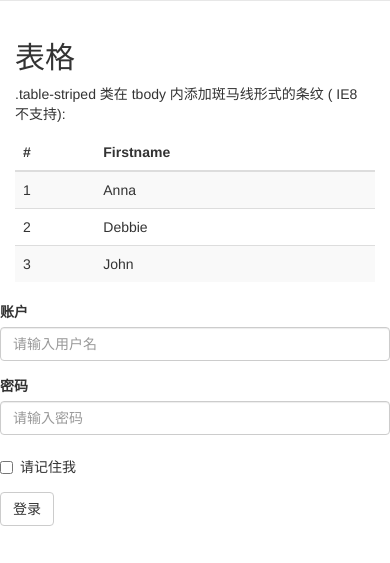
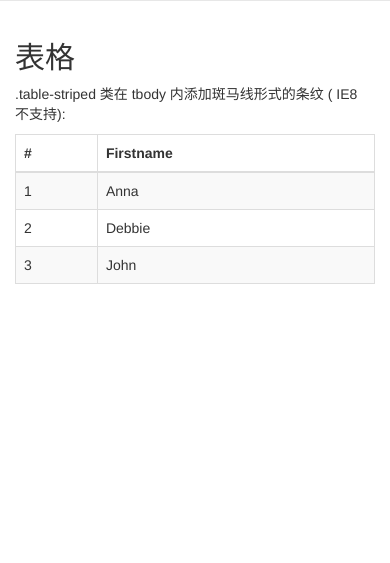
Before and after one commit to chenxinsi/AlibabaSite, a Django app: page / in a window 390 px wide. Shown: the part 281-844 px from the top of the page. Run offline with Django 3.2, Linux system fonts and the light colour scheme; some libraries are stand-ins or nearby versions.

Commit message:
improve login

```diff
--- a/blog/templates/index.html
+++ b/blog/templates/index.html
@@ -37,10 +37,24 @@
         </ul>
     </div>
     <div class="nav navbar-right">
+        {% if name is None %}
         <ul class="nav navbar-nav">
-            <li><a href="#">登录</a></li>
-            <li><a href="#">注册</a></li>
+            <li><a href="/toLogin/">登录</a></li>
+            <li><a href="register.html">注册</a></li>
         </ul>
+        {% else %}
+        <ul class="nav navbar-nav">
+            <li class="dropdown">
+                <a href="#" class="dropdown-toggle" data-toggle="dropdown">{{ name }}<b class="caret"></b></a>
+                <ul class="dropdown-menu">
+                    <li><a href="#">个人主页</a></li>
+                    <li><a href="#">修改密码</a></li>
+                    <li><a href="#">注销</a></li>
+                </ul>
+            </li>
+        </ul>
+        {% endif %}
+
     </div>
     </div>
 </nav>
@@ -48,7 +62,7 @@
 <div class="container">
 	<h2>表格</h2>
 	<p> .table-striped 类在 tbody 内添加斑马线形式的条纹 ( IE8 不支持):</p>
-	<table class="table table-striped">
+	<table class="table table-striped table-bordered">
 		<thead>
 			<tr>
 				<th>#</th>
@@ -72,33 +86,6 @@
 	</table>
 </div>
 
-<form action="/login/" method="get" class="form-horizontal" role="form">
-  <div class="form-group">
-    <label for="firstname" class="col-sm-2 control-label">账户</label>
-    <div class="col-sm-10">
-      <input type="text" class="form-control" name="username" id="username" placeholder="请输入用户名">
-    </div>
-  </div>
-  <div class="form-group">
-    <label for="lastname" class="col-sm-2 control-label">密码</label>
-    <div class="col-sm-10">
-      <input type="text" class="form-control" name="password" id="password" placeholder="请输入密码">
-    </div>
-  </div>
-  <div class="form-group">
-    <div class="col-sm-offset-2 col-sm-10">
-      <div class="checkbox">
-        <label>
-          <input type="checkbox">请记住我
-        </label>
-      </div>
-    </div>
-  </div>
-  <div class="form-group">
-    <div class="col-sm-offset-2 col-sm-10">
-      <button type="submit" class="btn btn-default">登录</button>
-    </div>
-  </div>
-</form>
+
 </body>
 </html>
--- a/blog/views.py
+++ b/blog/views.py
@@ -6,7 +6,7 @@ from django.http import HttpResponse
 
 
 def index(request):
-  return render(request, 'index.html');
+  return render(request, 'index.html',{'name':None})
 
 
 def login(request):
@@ -16,9 +16,11 @@ def login(request):
     print(Users.objects.get(name=username))
     if str(Users.objects.get(name=username))== passwd:
 #    passwd = request.GET['blog_passwd',None]
-      return render(request, 'login.html', {'name': username})
+      return render(request, 'index.html', {'name': username})
     else:
       return render(request, 'error.html')
 
+def toLogin(request):
+    return render(request, 'login.html')
 
 # Create your views here.
--- a/zqxt_admin/urls.py
+++ b/zqxt_admin/urls.py
@@ -20,6 +20,7 @@ from django.conf import settings
 from django.conf.urls.static import static
 urlpatterns = [
     url(r'^$', views.index),
+    url(r'toLogin',views.toLogin),
     url(r'login/', views.login, name='login'),
     #url(r'next/', views.next, name='next'),
     url(r'^admin/', admin.site.urls),
```
Also changed, not shown: blog/templates/login.html (+4 -4 lines), blog/templates/register.html (added, +10 -0 lines).
